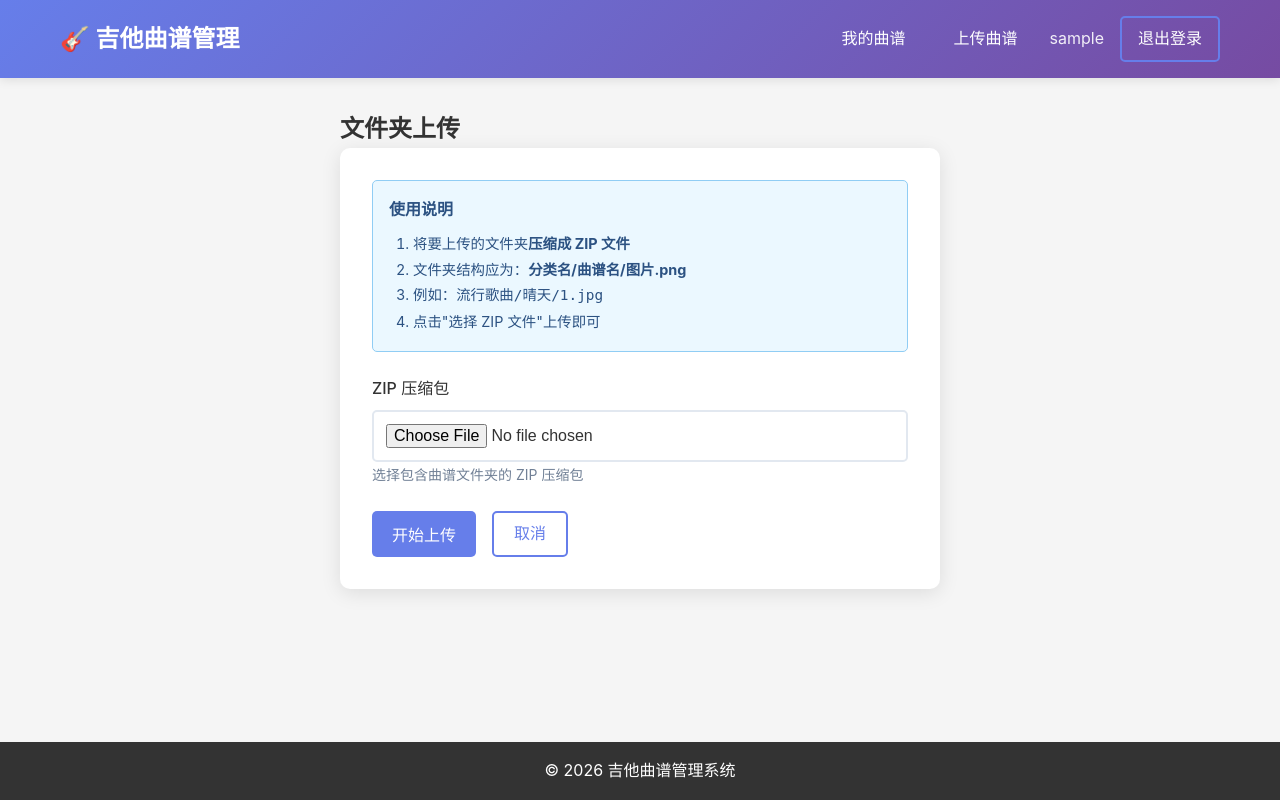
After one commit to humilate/guitar-manage, a Django app: page /sheets/sheet/upload-folder/ in a window 1280 px wide. The commit adds this page. Run offline with Django 5.2, Linux system fonts and the light colour scheme; the visitor is signed in with stand-in values (Sample User, id 1).

Commit message:
添加批量文件夹上传功能

```diff
--- a/sheets/templates/sheets/dashboard.html
+++ b/sheets/templates/sheets/dashboard.html
@@ -9,6 +9,7 @@
         <div class="dashboard-actions">
             <a href="{% url 'add_category' %}" class="btn btn-outline">新建分类</a>
             <a href="{% url 'add_sheet' %}" class="btn btn-primary">上传曲谱</a>
+            <a href="{% url 'upload_folder' %}" class="btn btn-success">批量上传文件夹</a>
         </div>
     </div>
 
--- /dev/null
+++ b/sheets/templates/sheets/upload_folder.html
@@ -0,0 +1,58 @@
+{% extends 'sheets/base.html' %}
+
+{% block title %}{{ title }} - 吉他曲谱管理系统{% endblock %}
+
+{% block content %}
+<div class="form-container">
+    <h2>{{ title }}</h2>
+    <div class="form-card">
+        <div style="background: #ebf8ff; border: 1px solid #90cdf4; border-radius: 5px; padding: 1rem; margin-bottom: 1.5rem;">
+            <h3 style="font-size: 1rem; margin-bottom: 0.5rem; color: #2c5282;">使用说明</h3>
+            <ol style="font-size: 0.9rem; color: #2c5282; padding-left: 1.5rem; line-height: 1.8;">
+                <li>将要上传的文件夹<strong>压缩成 ZIP 文件</strong></li>
+                <li>文件夹结构应为：<strong>分类名/曲谱名/图片.png</strong></li>
+                <li>例如：<code>流行歌曲/晴天/1.jpg</code></li>
+                <li>点击"选择 ZIP 文件"上传即可</li>
+            </ol>
+        </div>
+
+        <form method="post" enctype="multipart/form-data" id="uploadForm">
+            {% csrf_token %}
+            <div class="form-group">
+                <label for="id_zip_file">ZIP 压缩包</label>
+                <input type="file" name="zip_file" id="id_zip_file" accept=".zip" style="width: 100%; padding: 0.75rem; border: 2px solid #e2e8f0; border-radius: 5px; font-size: 1rem;">
+                <small class="help-text">选择包含曲谱文件夹的 ZIP 压缩包</small>
+            </div>
+
+            <div id="uploadProgress" style="display: none; margin-bottom: 1rem;">
+                <div style="background: #e2e8f0; border-radius: 5px; overflow: hidden; height: 24px;">
+                    <div id="progressBar" style="background: #667eea; height: 100%; width: 0%; transition: width 0.3s; text-align: center; line-height: 24px; color: white; font-size: 0.8rem;"></div>
+                </div>
+                <p id="progressText" style="text-align: center; color: #718096; margin-top: 0.5rem; font-size: 0.9rem;"></p>
+            </div>
+
+            <div class="form-actions">
+                <button type="submit" class="btn btn-primary" id="submitBtn">开始上传</button>
+                <a href="{% url 'dashboard' %}" class="btn btn-outline">取消</a>
+            </div>
+        </form>
+    </div>
+</div>
+
+<script>
+document.getElementById('uploadForm').addEventListener('submit', function(e) {
+    var fileInput = document.getElementById('id_zip_file');
+    if (!fileInput.files || !fileInput.files[0]) {
+        e.preventDefault();
+        alert('请先选择 ZIP 文件');
+        return;
+    }
+
+    document.getElementById('uploadProgress').style.display = 'block';
+    document.getElementById('progressText').textContent = '正在上传，请稍候...';
+    document.getElementById('progressBar').style.width = '30%';
+    document.getElementById('submitBtn').disabled = true;
+    document.getElementById('submitBtn').textContent = '上传中...';
+});
+</script>
+{% endblock %}
--- a/sheets/urls.py
+++ b/sheets/urls.py
@@ -7,6 +7,7 @@ urlpatterns = [
     path('logout/', views.logout_view, name='logout'),
     path('dashboard/', views.dashboard, name='dashboard'),
     path('sheet/add/', views.add_sheet, name='add_sheet'),
+    path('sheet/upload-folder/', views.upload_folder, name='upload_folder'),
     path('sheet/<int:pk>/', views.sheet_detail, name='sheet_detail'),
     path('sheet/<int:pk>/edit/', views.edit_sheet, name='edit_sheet'),
     path('sheet/<int:pk>/delete/', views.delete_sheet, name='delete_sheet'),
--- a/sheets/views.py
+++ b/sheets/views.py
@@ -1,3 +1,10 @@
+import os
+import zipfile
+import tempfile
+from django.conf import settings
+from django.core.files.uploadedfile import UploadedFile
+from django.core.files.storage import default_storage
+from django.db import transaction
 from django.shortcuts import render, redirect, get_object_or_404
 from django.contrib.auth import login, logout, authenticate
 from django.contrib.auth.decorators import login_required
@@ -93,6 +100,76 @@ def add_sheet(request):
         form = GuitarSheetForm()
 
     return render(request, 'sheets/sheet_form.html', {'form': form, 'title': '上传曲谱'})
+
+
+IMAGE_EXTENSIONS = {'.jpg', '.jpeg', '.png', '.gif', '.bmp', '.webp', '.svg'}
+
+
+def is_image_file(filename):
+    return os.path.splitext(filename)[1].lower() in IMAGE_EXTENSIONS
+
+
+@login_required
+def upload_folder(request):
+    if request.method == 'POST':
+        zip_file = request.FILES.get('zip_file')
+        if not zip_file:
+            messages.error(request, '请选择 ZIP 文件')
+            return render(request, 'sheets/upload_folder.html', {'title': '文件夹上传'})
+
+        uploaded_count = 0
+        error_count = 0
+
+        with transaction.atomic():
+            with zipfile.ZipFile(zip_file, 'r') as zf:
+                for info in zf.infolist():
+                    if info.is_dir():
+                        continue
+
+                    rel_path = info.filename.replace('\\', '/')
+                    parts = [p for p in rel_path.split('/') if p]
+
+                    if len(parts) < 2:
+                        continue
+
+                    cat_name = parts[0]
+                    sheet_name = parts[1]
+                    if not is_image_file(info.filename):
+                        continue
+
+                    try:
+                        img_data = zf.read(info.filename)
+                        img_name = os.path.basename(info.filename)
+
+                        category, _ = Category.objects.get_or_create(
+                            name=cat_name,
+                            defaults={'owner': request.user, 'description': f'自动创建：{cat_name}'}
+                        )
+
+                        if category.owner != request.user:
+                            continue
+
+                        sheet, _ = GuitarSheet.objects.get_or_create(
+                            title=sheet_name,
+                            category=category,
+                            owner=request.user
+                        )
+
+                        from django.core.files.base import ContentFile
+                        existing_count = SheetImage.objects.filter(sheet=sheet).count()
+                        sheet_image = SheetImage(sheet=sheet, page_number=existing_count)
+                        sheet_image.image.save(img_name, ContentFile(img_data), save=True)
+                        uploaded_count += 1
+                    except Exception:
+                        error_count += 1
+
+        if uploaded_count > 0:
+            messages.success(request, f'成功上传 {uploaded_count} 张图片')
+        if error_count > 0:
+            messages.warning(request, f'{error_count} 张图片上传失败')
+        return redirect('dashboard')
+
+    return render(request, 'sheets/upload_folder.html', {'title': '文件夹上传'})
 
 
 @login_required
```
